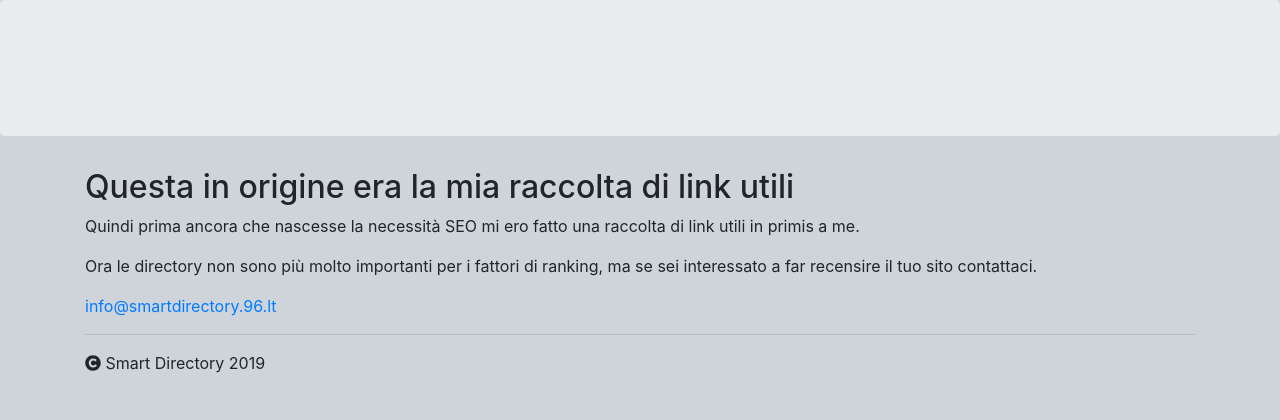
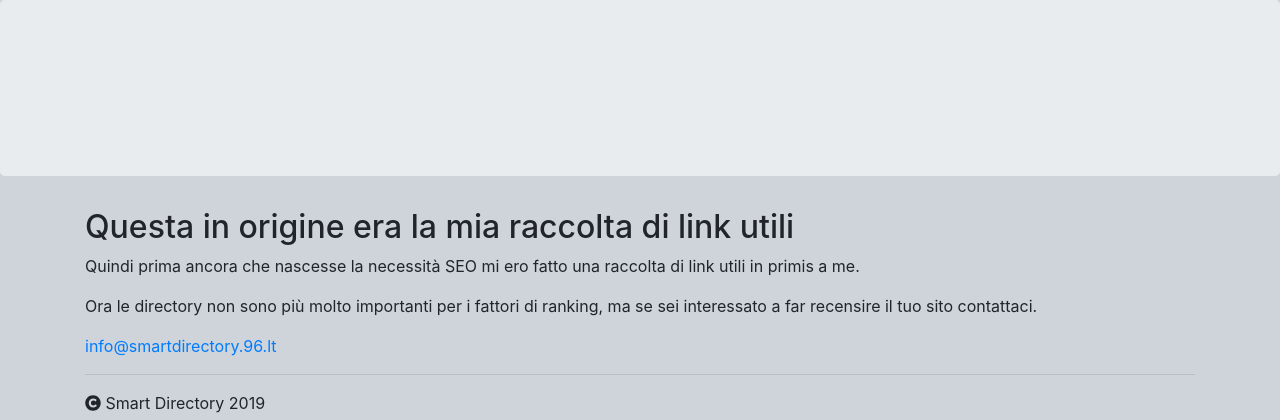
Before and after one commit to erighetto/smartdirectory, a Symfony app: template templates/default/index.html.twig in a window 1280 px wide. Shown: the part 56-476 px from the top of the page. Run offline with Twig, Linux system fonts and the light colour scheme; the template is opened without the code that fills it, so the values that code supplies are empty; style sheets or scripts are compiled from the project's sources; some libraries are stand-ins or nearby versions.

Commit message:
template bugfix

```diff
--- a/templates/default/index.html.twig
+++ b/templates/default/index.html.twig
@@ -3,7 +3,9 @@
 {% block body %}
     <div class="jumbotron">
         <div class="container">
-            <h1>{{ title }}</h1>
+            <div class="mb-5">
+                <h1>{{ title }}</h1>
+            </div>
             <ul class="list-group">
                 {% for item in categories %}
                     <li class="list-group-item"><i class="far fa-folder-open"></i>
--- a/templates/smart_directory/index.html.twig
+++ b/templates/smart_directory/index.html.twig
@@ -3,6 +3,7 @@
 {% block body %}
     <div class="jumbotron">
         <div class="container">
+            <div class="mb-5">
                 <h1>
                     {% if parents %}
                         {% for parent in parents %}
@@ -19,6 +20,7 @@
                     {% endif %}
                     {{ current.name }}
                 </h1>
+            </div>
             <ul class="list-group">
                 {% for item in children %}
                     {% if parents %}
```
Lines whose indentation alone changed are shown as unchanged.
